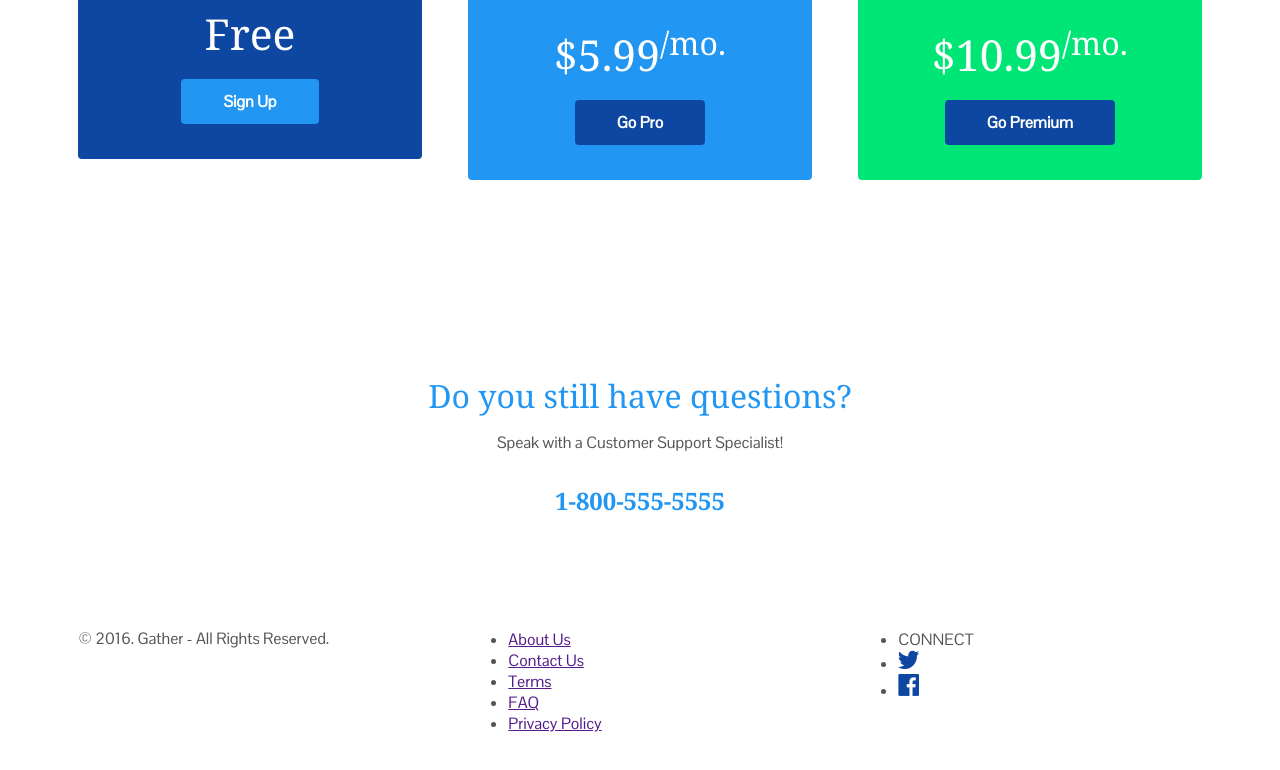
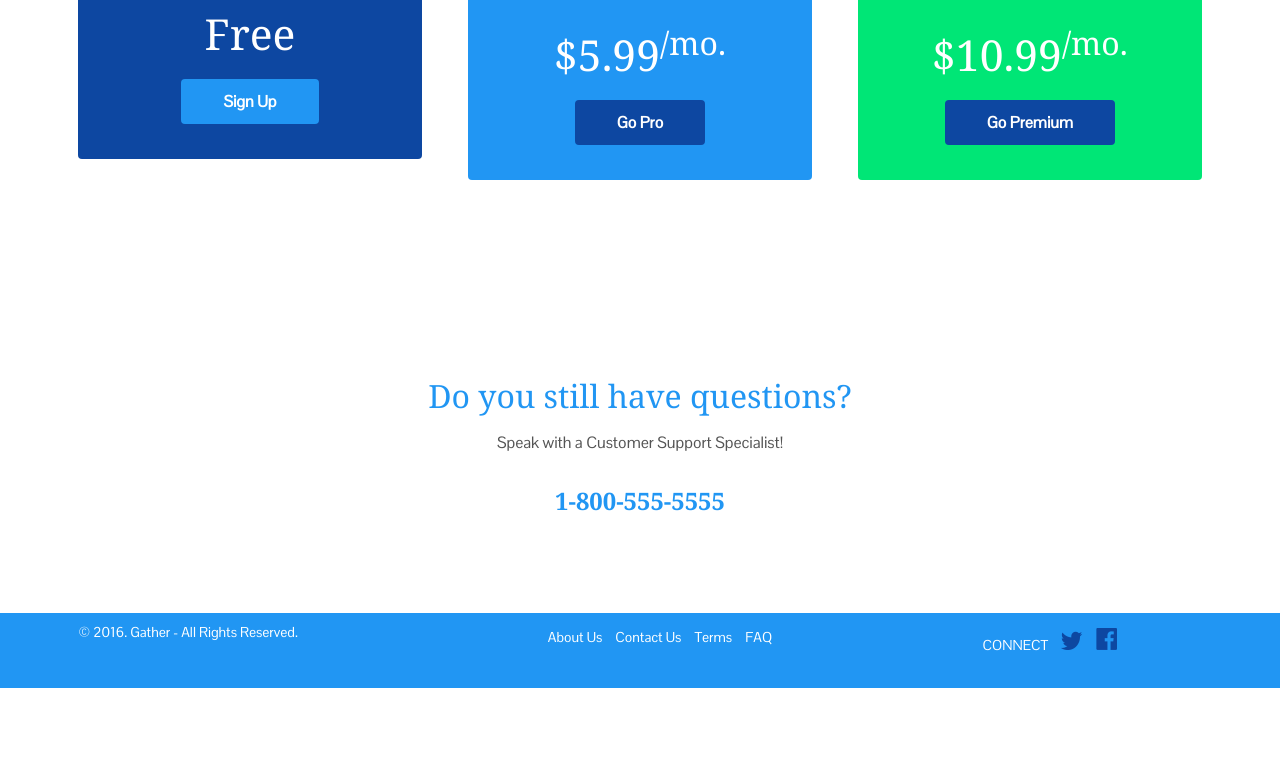
Before and after one commit to designer-gh/BlocBox, a plain HTML site: page index.html in a window 1280 px wide. Shown: the part 2480-3250 px from the top of the page. After the commit the page ends 3168 px from the top, so only its background shows below. Drawn offline with Linux system fonts and the light colour scheme; a web font is replaced by a local one.

Commit message:
Checkpoint-32-completed

```diff
--- a/css/style.css
+++ b/css/style.css
@@ -288,7 +288,7 @@ table {
    background: #00E676;
 }
 .rule {
-   width: 225px;
+   width: 100%;
    border-bottom: solid 1px;
    color: #ffffff;
 }
@@ -301,3 +301,38 @@ table {
 .questions h2 {
    color: #2196f3;
 }
+
+ /* FOOTER */
+ footer {
+   background-color: #2196f3;
+   color: #FFFFFF;
+   height: 75px;
+   position: relative;
+   overflow: hidden;
+   z-index: 0;
+   vertical-align: bottom;
+ }
+ footer p, footer nav ul {
+   font-size:14px;
+   font-weight:100;
+   text-align: center;
+   margin: 10px auto 0;
+ }
+ footer nav ul li {
+   list-style-type: none;
+   display: inline-block;
+   padding: 5px;
+ }
+ footer nav ul li a {
+   color:#FFFFFF;
+   text-decoration: none;
+ }
+
+ footer .copyright-block{
+   display: inline-block;
+ }
+@media (min-width: 992px){
+   footer{
+     background-color: #2196f3;
+     height: 75px;
+   }
--- a/index.html
+++ b/index.html
@@ -210,17 +210,16 @@ my team and create new categories with awesome stuff. Creating simple text docum
          	<li><a href="">Contact Us</a></li>
            	<li><a href="">Terms</a></li>
            	<li><a href="">FAQ</a></li>
-          	<li><a href="">Privacy Policy</a></li>
          </ul>
        </nav>
-       <div class="right-footer-block one-third">
+       <nav class="link-block one-third">
        <ul>
          	<li class="connect">CONNECT</li>
          	<li><img src="images/home-twitter-icon.png" alt="twitter" /></li>
            	<li><img src="images/home-fb-icon.png" alt="facebook" /></li>
          </ul>
 
-       </div>
+       </nav>
    </div>
  </footer>
  </body>
```
